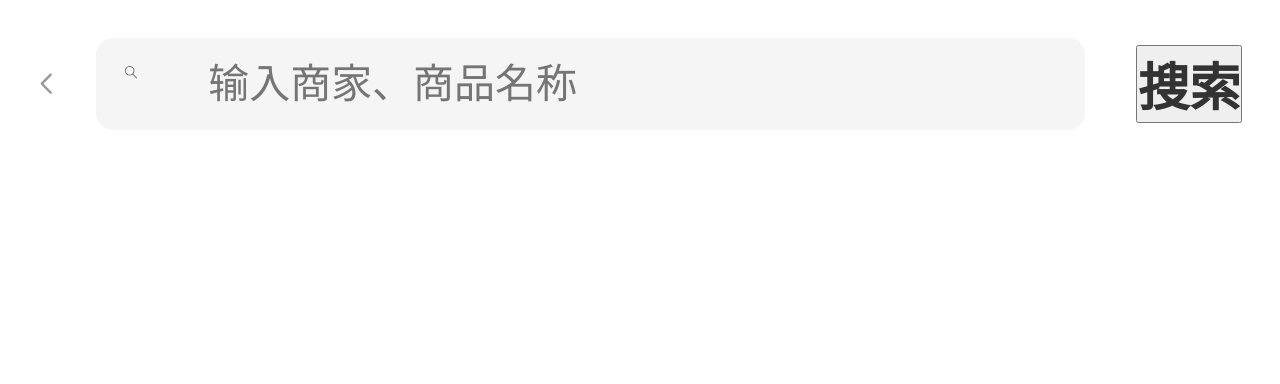
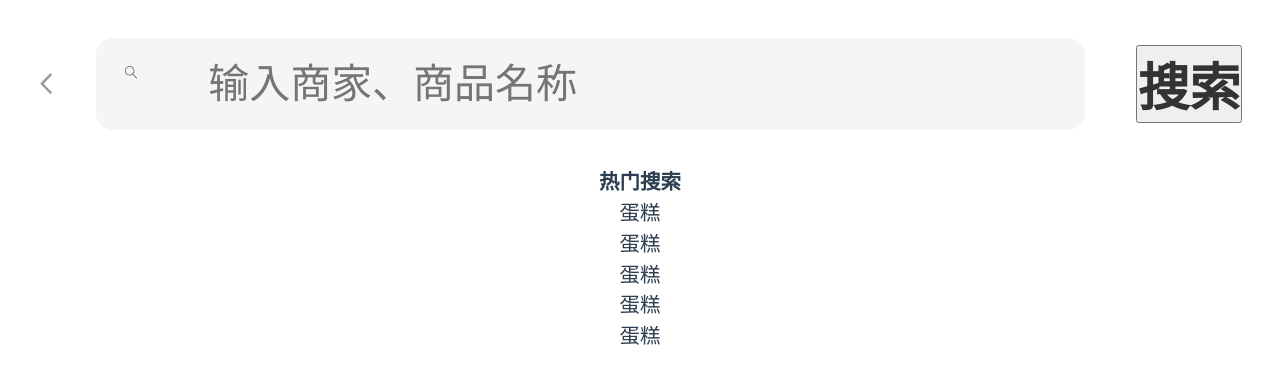
Before and after one commit to Mohannnnn/vue2-elm, a Vue app: page /search in a window 1280 px wide. Shown: the top 384 px of the page. Built offline with nearby package versions, Linux system fonts and the light colour scheme.

Commit message:
修改search组件

```diff
--- a/src/App.vue
+++ b/src/App.vue
@@ -26,6 +26,5 @@ export default {
   -moz-osx-font-smoothing: grayscale;
   text-align: center;
   color: #2c3e50;
-  /* margin-top: 60px; */
 }
 </style>
--- a/src/pages/search/search.vue
+++ b/src/pages/search/search.vue
@@ -2,7 +2,7 @@
  * @Author: wuhan  [https://github.com/Mohannnnn]
  * @Date: 2018-09-19 21:09:06
  * @Last Modified by: wuhan
- * @Last Modified time: 2018-09-20 18:22:46
+ * @Last Modified time: 2018-09-20 18:35:21
  */
 
 <template>
@@ -13,6 +13,18 @@
                 <input type="search" placeholder="输入商家、商品名称" class="search-input">
                 <button type="submit" class="search-btn">搜索</button>
             </form>
+        </section>
+        <section class="search-container">
+            <h2>热门搜索</h2>
+            <div class="search-list">
+                <ul>
+                    <li>蛋糕</li>
+                    <li>蛋糕</li>
+                    <li>蛋糕</li>
+                    <li>蛋糕</li>
+                    <li>蛋糕</li>
+                </ul>
+            </div>
         </section>
     </div>
 </template>
```
